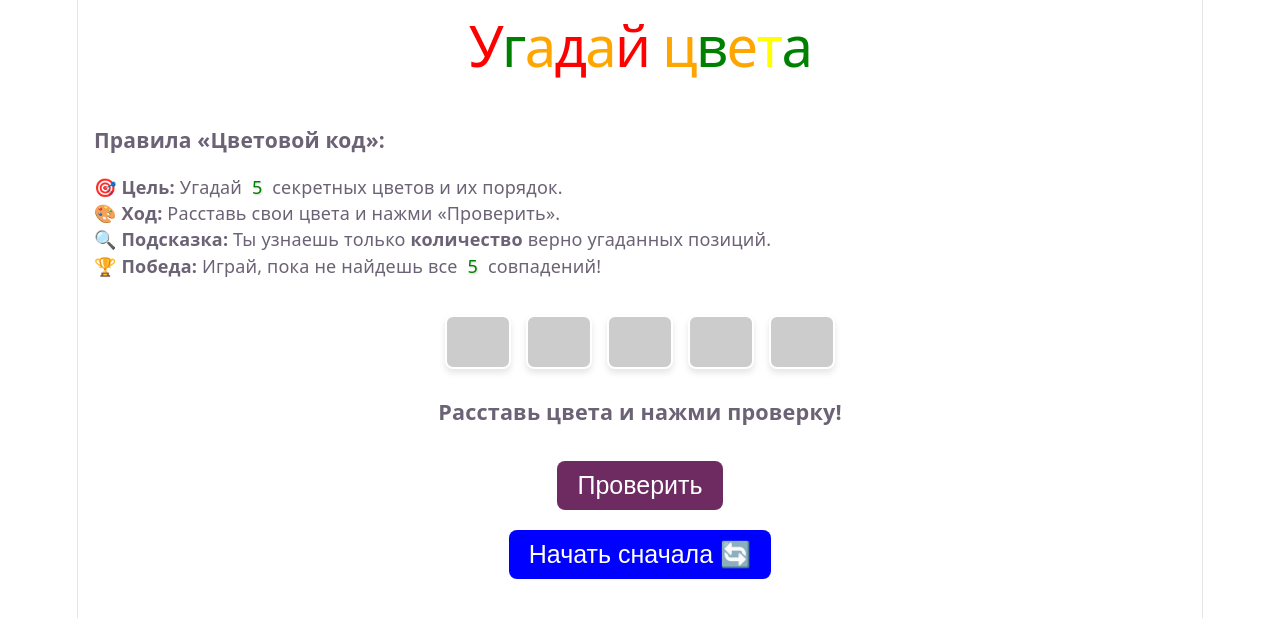
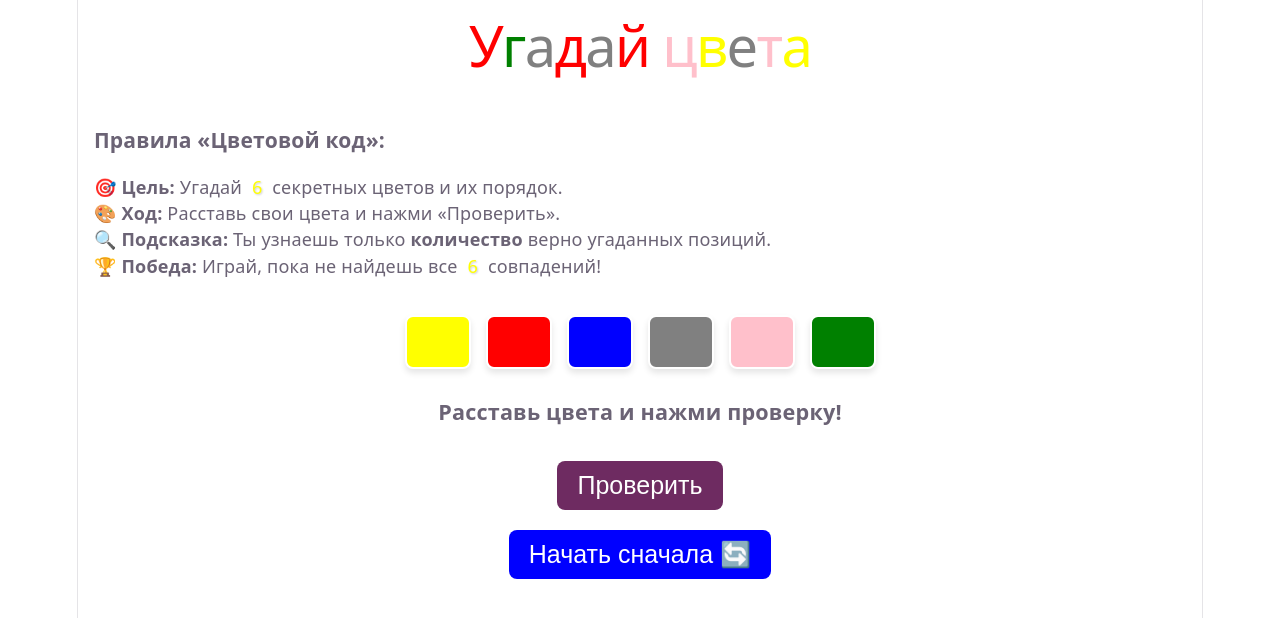
Before and after one commit to vyrubaev/game5color, a React (Vite) app: page / in a window 1280 px wide. Shown: the top 618 px of the page. Built offline with nearby package versions, Linux system fonts and the light colour scheme.

Commit message:
add swap and button shaiking  and now 6 colors

```diff
--- a/src/App.css
+++ b/src/App.css
@@ -10,43 +10,22 @@
   height: 50px;
   border-radius: 8px;
   border: 2px solid #fff;
-  cursor: pointer;
-  position: relative; /* Чтобы выпадающее меню крепилось к квадрату */
-  background-color: #ccc; /* Серый цвет по умолчанию */
-  transition: transform 0.2s;
+  position: relative;
+  background-color: #ccc;
+  cursor: grab;
+  box-shadow: 0 4px 6px rgba(0,0,0,0.1);
   transition: background-color 0.4s cubic-bezier(0.4, 0, 0.2, 1),
               transform 0.2s ease;
-  box-shadow: 0 4px 6px rgba(0,0,0,0.1);
+}
+
+.color-slot:active {
+  cursor: grabbing;
 }
 
 .color-slot:hover {
   transform: scale(1.05);
 }
 
-/* Контейнер для выбора цветов (выпадает вниз) */
-.options-menu {
-  position: absolute;
-  top: 60px;
-  left: 0;
-  background: #2a2a2a; /* Темный фон для контраста */
-  padding: 10px;
-  border-radius: 12px;
-  display: flex;
-  flex-direction: column;
-  gap: 8px;
-  z-index: 100;
-  box-shadow: 0 10px 25px rgba(0,0,0,0.3);
-
-  /* Плавное появление меню */
-  animation: popIn 0.3s cubic-bezier(0.175, 0.885, 0.32, 1.275);
-}
-
-.option-circle {
-  width: 40px;
-  height: 40px;
-  border-radius: 50%;
-  border: 1px solid #ddd;
-}
 .winner-jump {
   animation: jump 0.5s ease infinite alternate;
 }
@@ -61,8 +40,9 @@
   padding: 10px;
   font-size: 1.2rem;
   font-weight: bold;
-  min-height: 1.5em; /* Чтобы верстка не дергалась при пустом тексте */
+  min-height: 1.5em;
   transition: all 0.3s ease;
+  text-align: center; /* Чтобы текст сообщения был по центру */
 }
 
 .win-text {
@@ -71,7 +51,7 @@
   text-shadow: 0 0 10px rgba(76, 175, 80, 0.5);
 }
 
- button {
+button {
   display: block;
   margin: 20px auto;
   padding: 10px 20px;
@@ -81,4 +61,23 @@
   border: none;
   border-radius: 8px;
   cursor: pointer;
-  transition: background-color 0.3s ease, transform 0.2s ease;}
+  outline: none;
+  transition: all 0.2s ease; /* Универсальный транзишн для всего */
+}
+
+button:active {
+  transform: scale(0.95);
+  background-color: #8e3a7d; /* Добавил легкое изменение цвета при клике */
+}
+
+.shake-animation {
+  animation: shake 0.4s ease-in-out;
+  box-shadow: 0 0 15px rgba(255, 68, 68, 0.7);
+}
+
+@keyframes shake {
+  0%, 100% { transform: translateX(0); }
+  25% { transform: translateX(-5px); }
+  50% { transform: translateX(5px); }
+  75% { transform: translateX(-5px); }
+}
--- a/src/App.jsx
+++ b/src/App.jsx
@@ -2,14 +2,16 @@ import { useState , useMemo} from 'react'
 import './App.css'
 
 function App() {
-  const n=5;
-  const winState = new Set();
-  const setOfcolors = { 1: 'red', 2: 'blue', 3: 'green', 4: 'yellow', 5: 'orange'}
+  const n=6; // Количество цветов в коде ( если нудно больше цветов, то увеличить setOfcolors)
+  const setOfcolors = { 1: 'red', 2: 'blue', 3: 'green', 4: 'yellow', 5: 'pink', 6: 'grey'}; // Набор доступных цветов. Увеличить если нужно больше цветов
   const [gameKey, setGameKey] = useState(0);
   const [isWinner, setIsWinner] = useState(false);
   const [message, setMessage] = useState('Расставь цвета и нажми проверку!');
+  const [userGuess, setUserGuess] = useState([]);
+  const [draggedIndex, setDraggedIndex] = useState(null);
+  const [isShaking, setIsShaking] = useState(false);
 
-  // Вспомогательная функция для получения N случайных цветов из твоего набора
+  //функция для получения N случайных цветов из набора
 const getRandomTitleColors = () => {
   const colors = Object.values(setOfcolors); // ['red', 'blue', ...]
   // Создаем массив цветов длины заголовка, выбирая случайный цвет для каждой буквы
@@ -19,8 +21,27 @@ const getRandomTitleColors = () => {
 // Состояние, хранящее массив цветов для каждой буквы заголовка
 const [titleColors, setTitleColors] = useState(getRandomTitleColors);
 
+  const shuffleArray = (array) => {
+    return [...array].sort(() => Math.random() - 0.5);
+  };
+  const initialUserLayout = useMemo(() => {
+  const colors = Object.values(setOfcolors); // Берем ['red', 'blue', 'green', 'yellow', 'orange']
+  const shuffled = shuffleArray(colors);
+  // Устанавливаем это в стейт пользователя
+  setUserGuess(shuffled);
+
+  return shuffled;
+}, [gameKey]);
+
+
+
 
   const checkGuess = () => {
+    // Включаем тряску
+    setIsShaking(true);
+    // Выключаем её через 0.5 секунды, чтобы можно было нажать снова
+    setTimeout(() => setIsShaking(false), 500);
+
     let matches = 0;
     for (let i = 0; i < n; i++) {
       if (userGuess[i] === colorsArray[i]) {
@@ -28,15 +49,11 @@ const [titleColors, setTitleColors] = useState(getRandomTitleColors);
       }
     }
     if (matches === n) {
-      //alert("Поздравляю! Ты взломал код! 🎉");
       setMessage("Поздравляю! Код взломан! 🎉");
       setIsWinner(true);
     } else {
       setMessage(`Угадано позиций: ${matches} из ${n}`);
-      //alert(`Угадано позиций: ${matches} из ${n}`);
     }
-
-
   }
   const colorsArray = useMemo(() => {
         const winState = new Set();
@@ -56,33 +73,20 @@ const [titleColors, setTitleColors] = useState(getRandomTitleColors);
     padding: '0 5px'
   };
 
-  const [userGuess, setUserGuess] = useState(Array(n).fill('#ccc'));
-  // Состояние: индекс открытой сейчас ячейки (null если все закрыты)
-  const [openSlot, setOpenSlot] = useState(null);
+const handleDrop = (targetIndex) => {
+  if (draggedIndex === null || draggedIndex === targetIndex) return;
 
-  const handleSelectColor = (slotIndex, newColor) => {
   const newGuess = [...userGuess];
+  // Классический swap через временную переменную
+  const temp = newGuess[draggedIndex];
+  newGuess[draggedIndex] = newGuess[targetIndex];
+  newGuess[targetIndex] = temp;
+  setUserGuess(newGuess);
+  setDraggedIndex(null); // Сбрасываем после обмена
+};
 
-  // 1. Ищем, в какой ячейке уже стоит этот цвет (если стоит)
-  const existingIndex = newGuess.findIndex(color => color === newColor);
-
-  if (existingIndex !== -1) {
-    // 2. Если нашли — меняем местами!
-    // В ячейку, где был этот цвет, ставим тот, что был в текущем слоте
-    newGuess[existingIndex] = userGuess[slotIndex];
-  }
-  // 3. В текущий слот ставим выбранный цвет
-  newGuess[slotIndex] = newColor;
-
-  setUserGuess(newGuess);
-  setOpenSlot(null);
-};
   const restartGame = () => {
-      // 1. Сбрасываем выбор пользователя на серые квадраты
-      setUserGuess(Array(n).fill('#ccc'));
-      // 3. Закрываем все открытые меню выбора
-      setOpenSlot(null);
-      // 4. Генерируем НОВЫЙ секретный код
+      //  Генерируем НОВЫЙ секретный код
       setGameKey(prev => prev + 1);
       setTitleColors(getRandomTitleColors());
       setMessage('Расставь цвета и нажми проверку!');
@@ -110,34 +114,29 @@ const [titleColors, setTitleColors] = useState(getRandomTitleColors);
           key={index}
           className="color-slot"
           style={{ backgroundColor: color }}
-          onClick={() => setOpenSlot(openSlot === index ? null : index)}
+          draggable={!isWinner} // Разрешаем тянуть, если игра не окончена
+          onDragStart={() => setDraggedIndex(index)}
+          onDragOver={(e) => e.preventDefault()} // Обязательно для работы Drop
+          onDrop={() => handleDrop(index)}
         >
-          {/* Если этот слот нажат — показываем меню выбора */}
-          {openSlot === index && (
-            <div className="options-menu">
-              {Object.values(setOfcolors).map((optionColor) => (
-                <div
-                  key={optionColor}
-                  className="option-circle"
-                  style={{ backgroundColor: optionColor }}
-                  onClick={(e) => {
-                    e.stopPropagation(); // Чтобы клик не закрыл меню сразу
-                    handleSelectColor(index, optionColor);
-                  }}
-                />
-              ))}
-            </div>
-          )}
+          {/* options-menu удалено! */}
         </div>
       ))}
     </div>
     <div className={`status-banner ${isWinner ? 'win-text' : ''}`}>
       {message}
     </div>
-    <button onClick={checkGuess}>Проверить</button>
+    <button onClick={checkGuess}
+      className={isShaking ? 'shake-animation' : ''}
+      disabled={isWinner}
+      >Проверить
+    </button>
     <button
+        сlassName="restart-btn"
         onClick={restartGame}
-        style={{ backgroundColor: colorsArray[0] }}
+        style={{ backgroundColor: colorsArray[0],
+          color: (colorsArray[0] === 'yellow' || colorsArray[0] === 'pink') ? '#000' : '#fff'
+         }}
       >
         Начать сначала 🔄
       </button>
```
